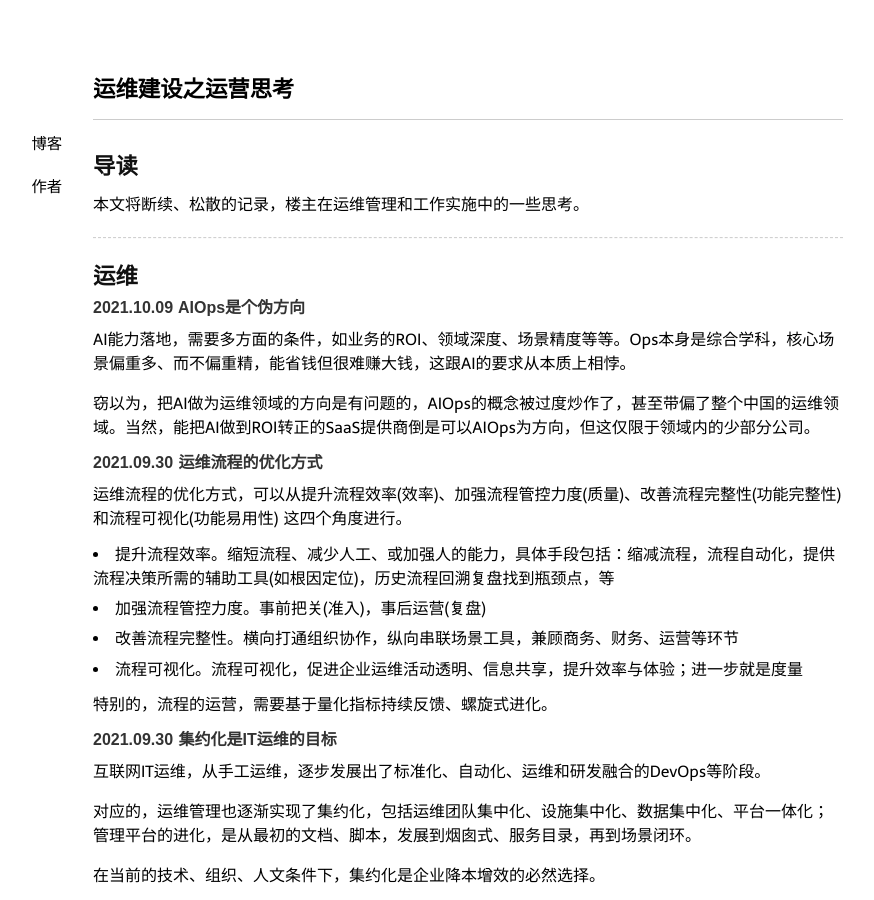
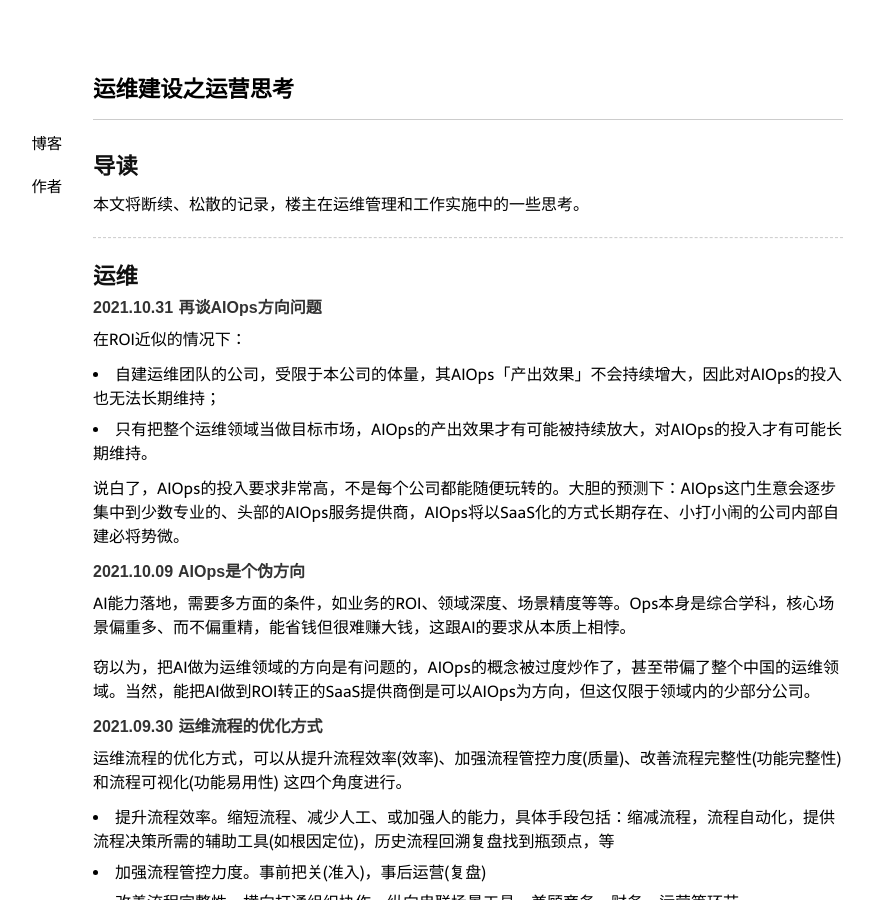
Before and after one commit to niean/niean.github.io, a Jekyll site: the page built from _posts/2020-03-15-op-tb.markdown, in a window 1280 px wide and 900 px high. Shown: the whole window, without its empty margins (172-1046 px from the left). Built offline with Jekyll 4.4.1, drawn with Linux system fonts in a browser that asks for light colours; comment, search, counter and statistics services are not loaded.

Commit message:
update:琐碎的更新

```diff
--- a/_posts/2020-03-15-op-tb.markdown
+++ b/_posts/2020-03-15-op-tb.markdown
@@ -11,6 +11,15 @@ tags:
 
 ----
 ## 运维
+#### 2021.10.31 再谈AIOps方向问题
+在ROI近似的情况下：
+
+- 自建运维团队的公司，受限于本公司的体量，其AIOps「产出效果」不会持续增大，因此对AIOps的投入也无法长期维持；
+- 只有把整个运维领域当做目标市场，AIOps的产出效果才有可能被持续放大，对AIOps的投入才有可能长期维持。
+
+说白了，AIOps的投入要求非常高，不是每个公司都能随便玩转的。大胆的预测下：AIOps这门生意会逐步集中到少数专业的、头部的AIOps服务提供商，AIOps将以SaaS化的方式长期存在、小打小闹的公司内部自建必将势微。
+
+
 #### 2021.10.09 AIOps是个伪方向
 AI能力落地，需要多方面的条件，如业务的ROI、领域深度、场景精度等等。Ops本身是综合学科，核心场景偏重多、而不偏重精，能省钱但很难赚大钱，这跟AI的要求从本质上相悖。
 
--- a/_posts/2020-11-18-tools-cost.markdown
+++ b/_posts/2020-11-18-tools-cost.markdown
@@ -63,7 +63,10 @@ tags:
 
 
 ## 预算管理
-预算管理，主要有预算更新流程、预算预估模型等方面做介绍。
+预算管理，主要有预算更新流程、预算预估模型等方面做介绍。本文所述的预算管理，均指IT预算管理。
+
+#### 预算的特点
+预算追求逻辑自恰，不追求绝对正确。因为，做预算所依赖的公司增长目标、成本目标都是预估值，预算本身很难做到绝对客观。从这个意义上讲，预算更像是一门玄学。
 
 #### 预算更新流程
 预算更新流程的关键步骤、参考排期，如下：
```
Also changed, not shown: 1 other file.
